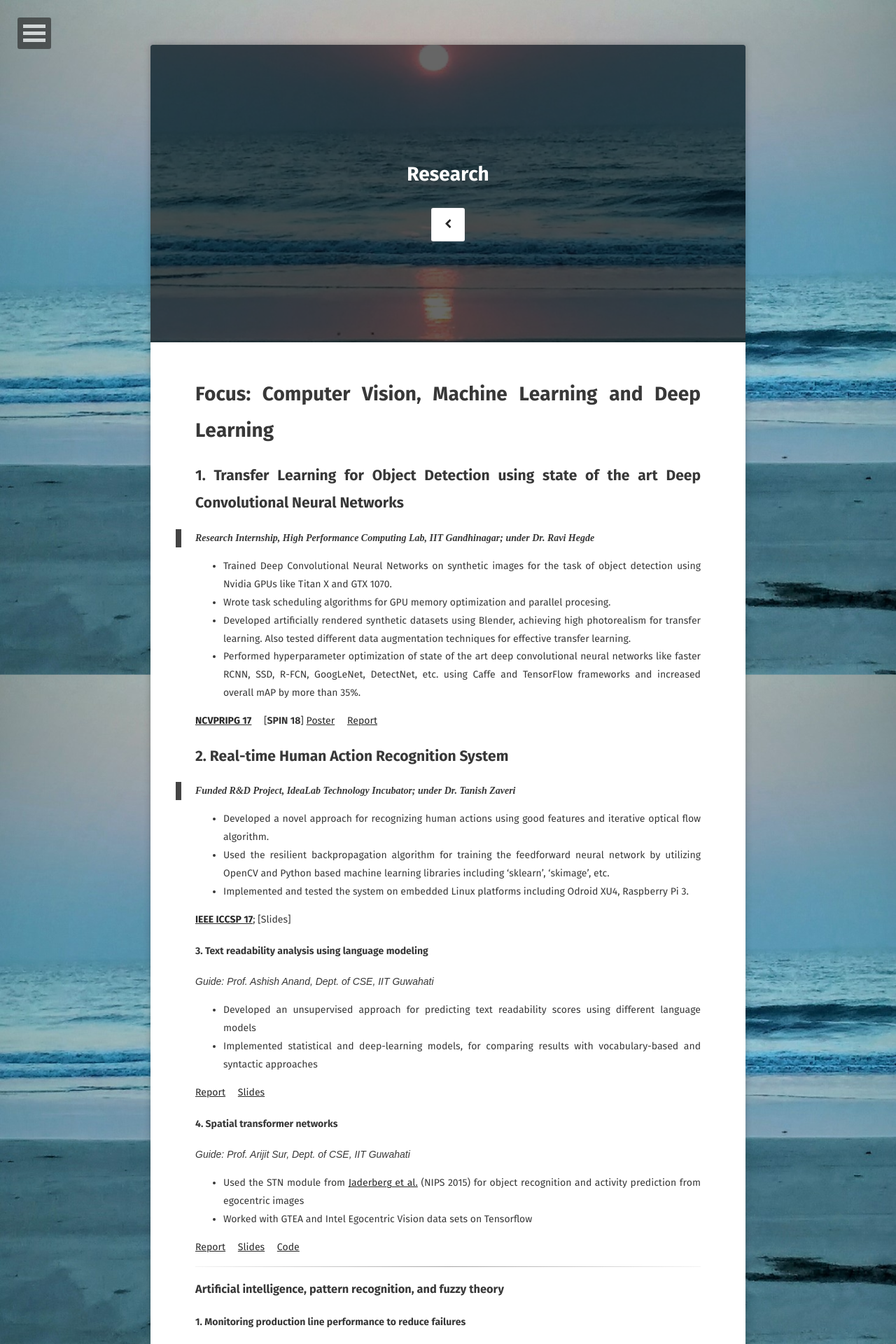
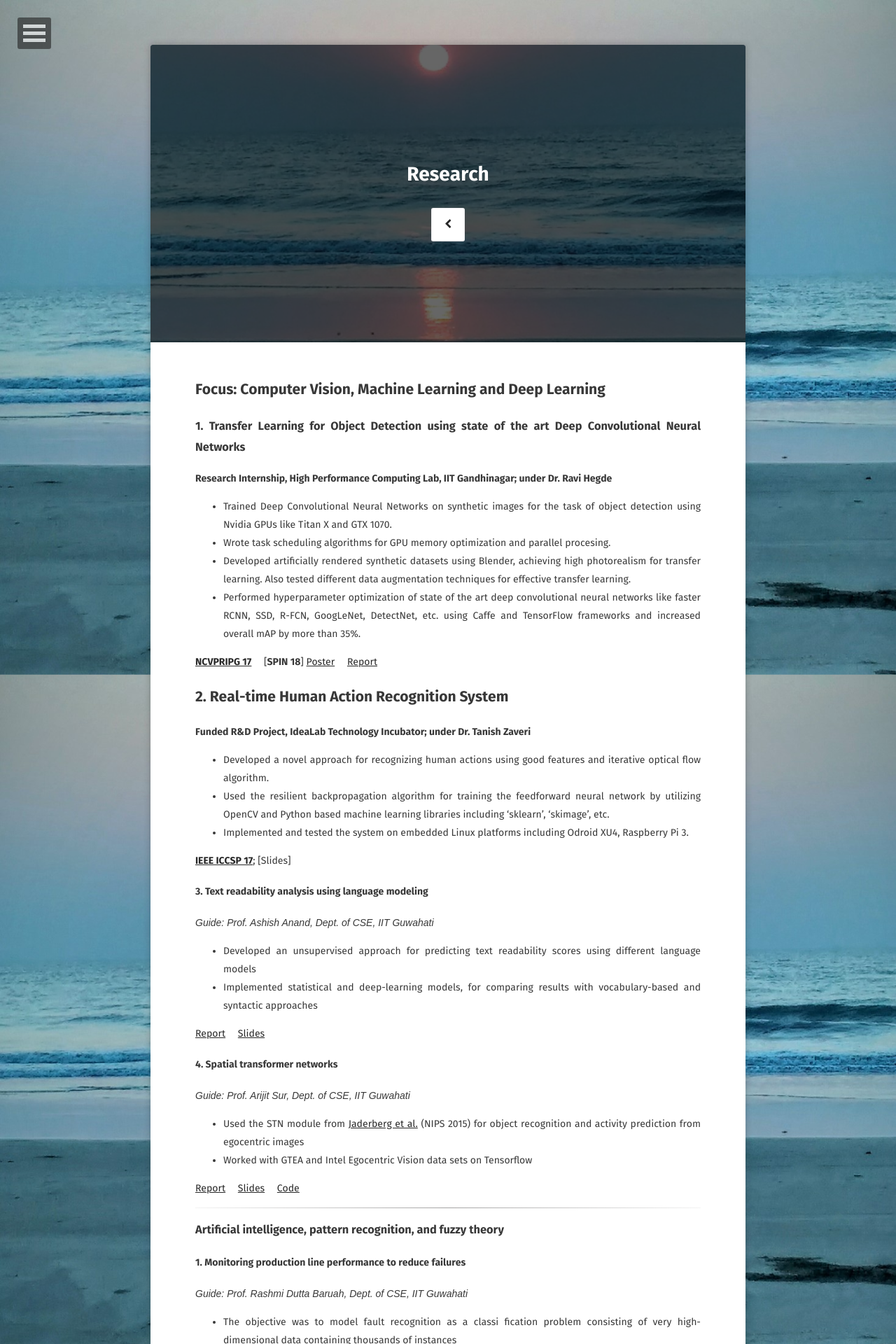
Before and after one commit to jontitalukdar/jontitalukdar.github.io_x, a Jekyll site: the page built from rprojects.md, in a window 1280 px wide. Shown: the top 1920 px of the page at 70% size. Built offline with Jekyll 4.4.1, drawn with Linux system fonts in a browser that asks for light colours; some web fonts are replaced; comment, search, counter and statistics services are not loaded.

```diff
--- a/rprojects.md
+++ b/rprojects.md
@@ -4,11 +4,10 @@ title: "Research"
 comments: true
 feature: https://jontitalukdar.github.io/assets/img/placeholder-big.jpg
 ---
-# Focus: Computer Vision, Machine Learning and Deep Learning
+## Focus: Computer Vision, Machine Learning and Deep Learning
 
-## 1. Transfer Learning for Object Detection using state of the art Deep Convolutional Neural Networks
->**Research Internship, High Performance Computing Lab, IIT Gandhinagar; under Dr. Ravi Hegde**
-
+### 1. Transfer Learning for Object Detection using state of the art Deep Convolutional Neural Networks
+**Research Internship, High Performance Computing Lab, IIT Gandhinagar; under Dr. Ravi Hegde**
 * Trained Deep Convolutional Neural Networks on synthetic images for the task of object detection using Nvidia GPUs like Titan X and GTX 1070.
 * Wrote task scheduling algorithms for GPU memory optimization and parallel procesing.
 * Developed artificially rendered synthetic datasets using Blender, achieving high photorealism for transfer learning. Also tested different data augmentation techniques for effective transfer learning.
@@ -20,8 +19,7 @@ feature: https://jontitalukdar.github.io/assets/img/placeholder-big.jpg
 [Report](https://github.com/desh2608/crnn-relation-classification)
 
 ## 2. Real-time Human Action Recognition System
->**Funded R&D Project, IdeaLab Technology Incubator; under Dr. Tanish Zaveri**
-
+**Funded R&D Project, IdeaLab Technology Incubator; under Dr. Tanish Zaveri**
 * Developed a novel approach for recognizing human actions using good features and iterative optical flow algorithm.
 * Used the resilient backpropagation algorithm for training the feedforward neural network by utilizing OpenCV and Python based machine learning libraries including ‘sklearn’, ‘skimage’, etc.
 * Implemented and tested the system on embedded Linux platforms including Odroid XU4, Raspberry Pi 3.
```
